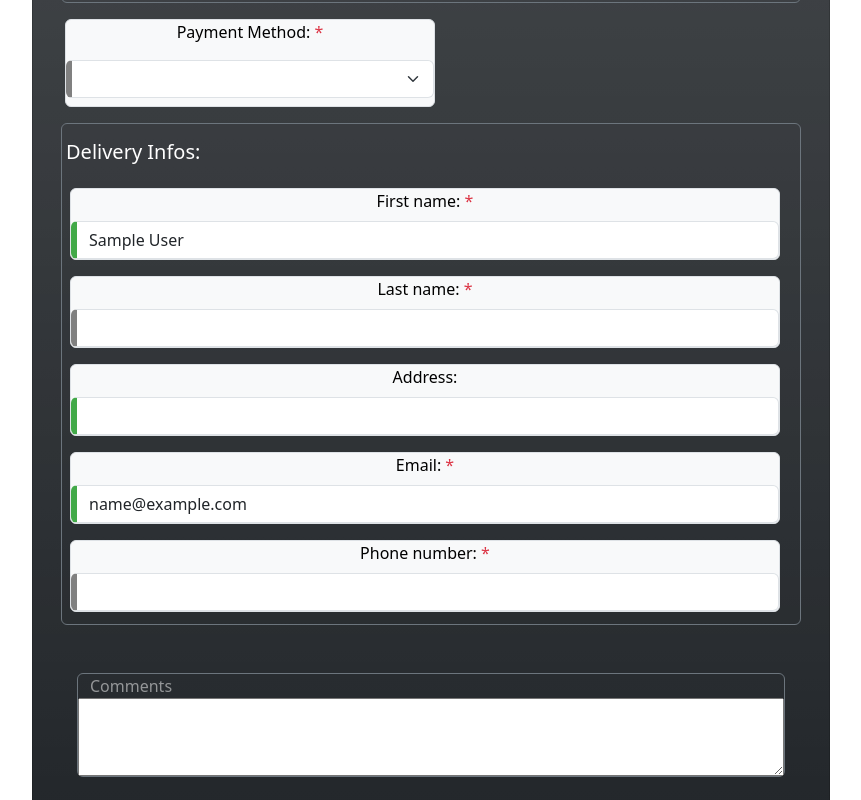
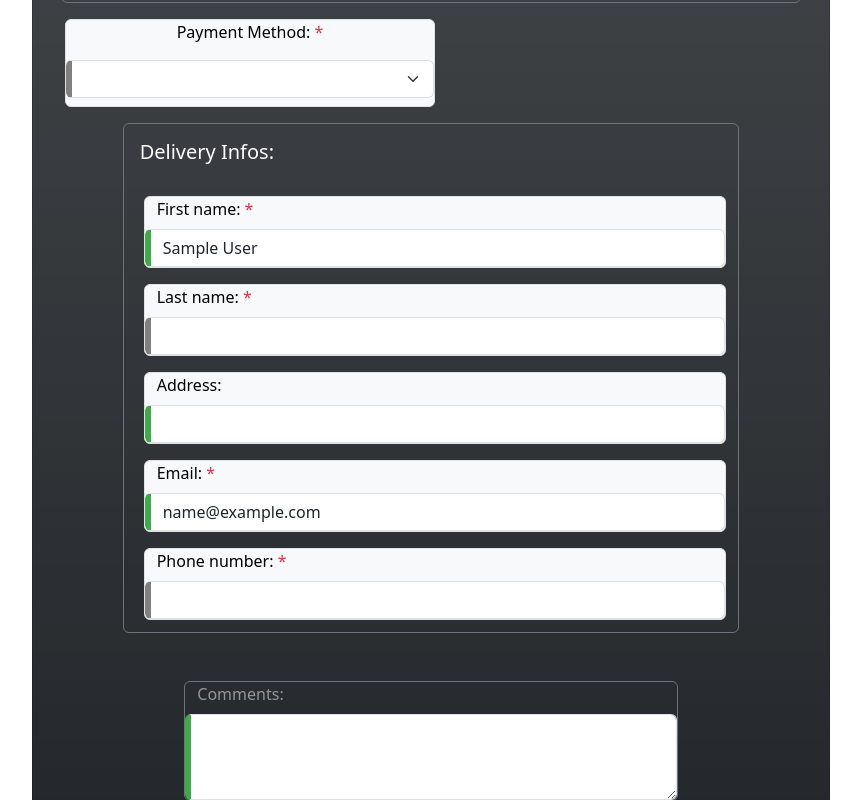
Before and after one commit to pbrats/DELIVEReat, an Angular app: page /checkout in a window 1280 px wide. Shown: the part 400-1200 px from the top of the page, without its empty margins (209-1070 px from the left). Built offline with nearby package versions, Linux system fonts and the light colour scheme; sample sign-in values are in the browser's storage.

Commit message:
checkout form display edited max cart edited

```diff
--- a/src/app/component/cart/cart.component.css
+++ b/src/app/component/cart/cart.component.css
@@ -1,7 +1,7 @@
 .offcanvas {
     position: fixed;
     margin-top: 82px;
-    max-width: 550px;
+    max-width: 500px;
     min-width: 250px;
     width: fit-content;
     transition: transform 1s ease-in-out;
--- a/src/app/component/checkout/checkout.component.html
+++ b/src/app/component/checkout/checkout.component.html
@@ -45,7 +45,7 @@
             <div *ngIf="checkoutForm.get('paymentMethod')!.value === 'Card'"
               style="display: flex; flex-direction: column; align-items:center;">
               <!-- Card info form -->
-              <form class="me-3 " [formGroup]="cardForm" (submit)="onSubmit()">
+              <form class="me-3" [formGroup]="cardForm" (submit)="onSubmit()">
                 <div class="form-group m-2 mb-3 row col-sm-12 text-bg-light border rounded-2">
                   <label class="form-label mb-2 text-start" for="cardNumber">Card Number: <span
                       class="text-danger">*</span></label>
@@ -112,11 +112,11 @@
               </form>
             </div>
           </div>
-          <div class="border border-secondary rounded-2 my-3 px-1">
+          <div class="row col-sm-10 text-center border border-secondary rounded-2 my-3 mx-auto px-1">
             <h5 class="text-start mt-3">Delivery Infos:</h5>
             <div class="m-1 me-3 mt-3" style="display: flex; flex-direction: column; align-items:center;">
               <div class="form-group m-2 row col-sm-12 text-bg-light border rounded-2">
-                <label class="form-label mb-2" for="name">First name: <span class="text-danger">*</span></label>
+                <label class="form-label mb-2 text-start" for="name">First name: <span class="text-danger">*</span></label>
                 <input type="text" name="name" id="name" formControlName="name" class="form-control"
                   autocomplete="given-name">
                 <div *ngIf="checkoutForm.get('name')?.hasError('required') &&
@@ -131,7 +131,7 @@
                 </div>
               </div>
               <div class="form-group m-2 row col-sm-12 text-bg-light border rounded-2">
-                <label class="form-label mb-2" for="lastname">Last name: <span class="text-danger">*</span></label>
+                <label class="form-label mb-2 text-start" for="lastname">Last name: <span class="text-danger">*</span></label>
                 <input type="text" name="lastname" id="lastname" formControlName="lastname" class="form-control"
                   autocomplete="family-name">
                 <div *ngIf="checkoutForm.get('lastname')?.hasError('required') &&
@@ -146,7 +146,7 @@
                 </div>
               </div>
               <div class="form-group m-2 row col-sm-12 text-bg-light border rounded-2">
-                <label class="form-label mb-2" for="address">Address:</label>
+                <label class="form-label mb-2 text-start" for="address">Address:</label>
                 <input type="text" name="address" id="address" class="form-control" formControlName="address"
                   autocomplete="street-address">
                 <div *ngIf="checkoutForm.get('address')?.hasError('required') &&
@@ -156,7 +156,7 @@
                 </div>
               </div>
               <div class="form-group m-2 row col-sm-12 text-bg-light border rounded-2">
-                <label class="form-label mb-2" for="email">Email: <span class="text-danger">*</span></label>
+                <label class="form-label mb-2 text-start" for="email">Email: <span class="text-danger">*</span></label>
                 <input type="email" id="email" name="email" class="form-control" formControlName="email"
                   autocomplete="email">
                 <div *ngIf="checkoutForm.get('email')?.hasError('required') && checkoutForm.get('email')?.touched">
@@ -169,7 +169,7 @@
                 </div>
               </div>
               <div class="form-group m-2 row col-sm-12 text-bg-light border rounded-2">
-                <label class="form-label mb-2" for="telephone">Phone number: <span class="text-danger">*</span></label>
+                <label class="form-label mb-2 text-start" for="telephone">Phone number: <span class="text-danger">*</span></label>
                 <input type="tel" name="telephone" id="telephone" formControlName="telephone" class="form-control"
                   autocomplete="tel">
                 <div
@@ -187,9 +187,9 @@
               </div>
             </div>
           </div>
-          <div class="row my-5 border border-secondary rounded-2 mx-3">
-            <label for="comments" class="text-start text-white-50">Comments </label>
-            <textarea name="comments" id="comments" rows="3"></textarea>
+          <div class="form-group row col-sm-8 my-5 border border-secondary rounded-2 mx-auto">
+            <label for="comments" class="form-label text-start text-white-50">Comments: </label>
+            <textarea name="comments" formControlName="comments" class="form-control" id="comments" rows="3"></textarea>
           </div>
           <div class="d-grid gap-2 col-8 mx-auto my-3">
             <!-- Button submit and trigger modal -->
--- a/src/app/component/checkout/checkout.component.ts
+++ b/src/app/component/checkout/checkout.component.ts
@@ -99,7 +99,8 @@ export class CheckoutComponent {
       telephone: new FormControl(this.User['telephone'] || '', [Validators.required, Validators.pattern("[0-9 ]{10}")]),
       email: new FormControl(this.User['email'] || '', [Validators.required, Validators.email]),
       address: new FormControl(this.User['address'] || ''),
-      paymentMethod: new FormControl("", Validators.required)
+      paymentMethod: new FormControl("", Validators.required),
+      comments:new FormControl("")
     });
   }
   ngOnDestroy(): void {
```
